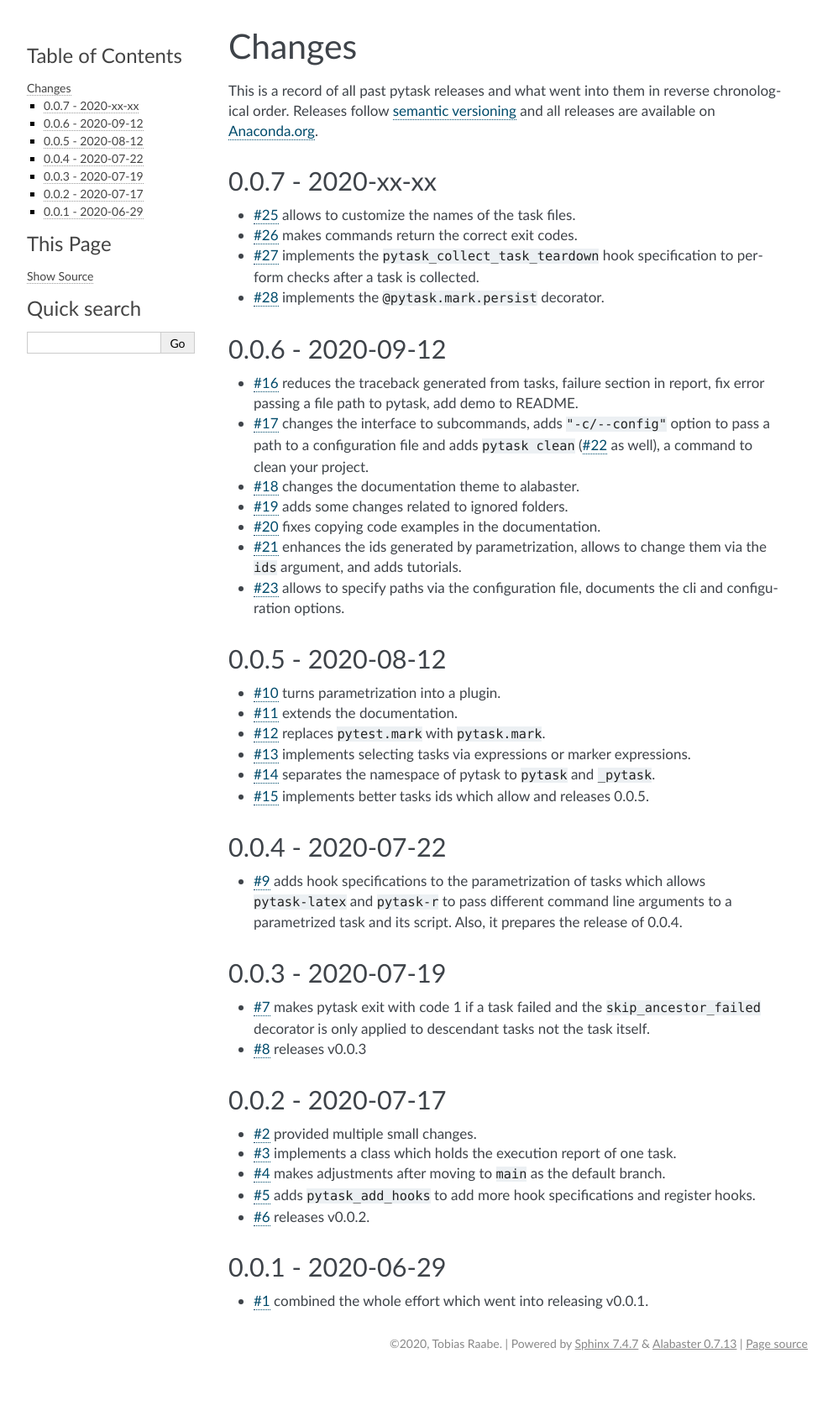
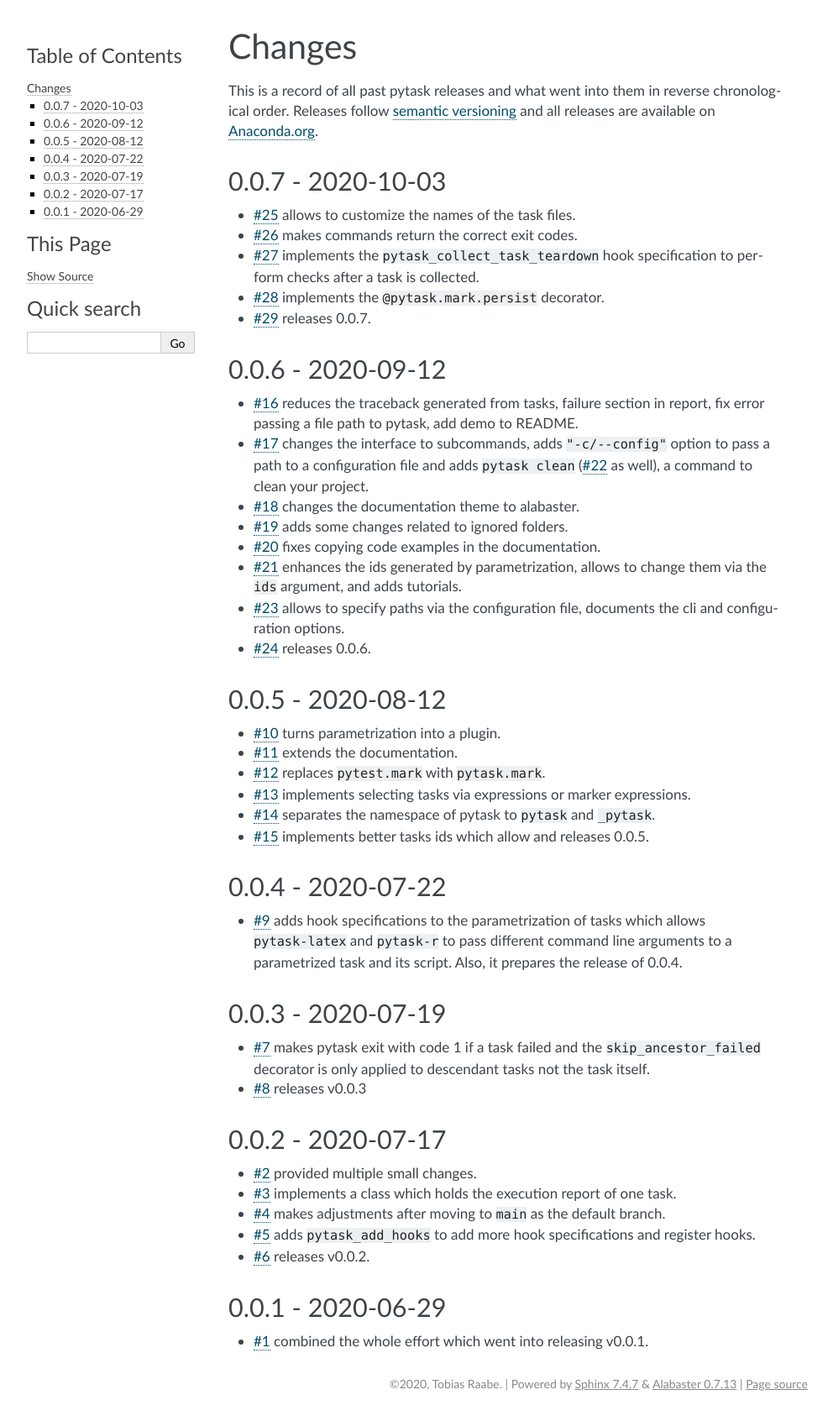
Before and after one commit to pytask-dev/pytask, a Sphinx documentation site: the page built from docs/changes.rst, in a window 1280 px wide. Shown: the whole page at 84% size, without its empty margins (148-1140 px from the left). Built offline with Sphinx 7.4.7, drawn with Linux system fonts in a browser that asks for light colours; pages that are not in the unit, such as notebooks, are missing from menus; before the commit the page ends 1638 px from its top, so only the background shows below that.

Commit message:
Bump version.

```diff
--- a/docs/changes.rst
+++ b/docs/changes.rst
@@ -6,7 +6,7 @@ chronological order. Releases follow `semantic versioning <https://semver.org/>`
 all releases are available on `Anaconda.org <https://anaconda.org/pytask/pytask>`_.
 
 
-0.0.7 - 2020-xx-xx
+0.0.7 - 2020-10-03
 ------------------
 
 - :gh:`25` allows to customize the names of the task files.
@@ -14,6 +14,7 @@ all releases are available on `Anaconda.org <https://anaconda.org/pytask/pytask>
 - :gh:`27` implements the ``pytask_collect_task_teardown`` hook specification to perform
   checks after a task is collected.
 - :gh:`28` implements the ``@pytask.mark.persist`` decorator.
+- :gh:`29` releases 0.0.7.
 
 
 0.0.6 - 2020-09-12
@@ -31,6 +32,7 @@ all releases are available on `Anaconda.org <https://anaconda.org/pytask/pytask>
   ``ids`` argument, and adds tutorials.
 - :gh:`23` allows to specify paths via the configuration file, documents the cli and
   configuration options.
+- :gh:`24` releases 0.0.6.
 
 
 0.0.5 - 2020-08-12
--- a/docs/conf.py
+++ b/docs/conf.py
@@ -21,7 +21,7 @@ copyright = "2020, Tobias Raabe"  # noqa: A001
 author = "Tobias Raabe"
 
 # The full version, including alpha/beta/rc tags
-release = "0.0.6"
+release = "0.0.7"
 
 
 # -- General configuration -------------------------------------------------------------
--- a/setup.cfg
+++ b/setup.cfg
@@ -1,5 +1,5 @@
 [bumpversion]
-current_version = 0.0.6
+current_version = 0.0.7
 parse = (?P<major>\d+)\.(?P<minor>\d+)(\.(?P<patch>\d+))(\-?((dev)?(?P<dev>\d+))?)
 serialize =
 	{major}.{minor}.{patch}dev{dev}
--- a/setup.py
+++ b/setup.py
@@ -15,7 +15,7 @@ PROJECT_URLS = {
 
 setup(
     name="pytask",
-    version="0.0.6",
+    version="0.0.7",
     description=DESCRIPTION,
     long_description=DESCRIPTION + "\n\n" + README,
     long_description_content_type="text/x-rst",
--- a/src/_pytask/__init__.py
+++ b/src/_pytask/__init__.py
@@ -1 +1 @@
-__version__ = "0.0.6"
+__version__ = "0.0.7"
--- a/src/pytask/__init__.py
+++ b/src/pytask/__init__.py
@@ -4,4 +4,4 @@ from _pytask.config import hookimpl
 from _pytask.mark import MARK_GEN as mark  # noqa: N811
 
 __all__ = ["cli", "hookimpl", "main", "mark"]
-__version__ = "0.0.6"
+__version__ = "0.0.7"
```
